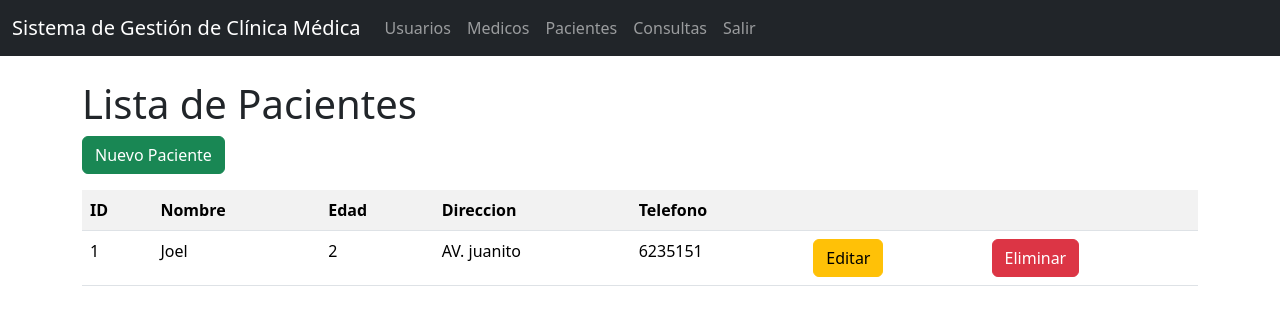
After one commit to JhoeJhl/MVCFlaskSitemaMedico, a Flask app: page /pacientes/ in a window 1280 px wide. The commit adds this page. Shown: the top 325 px of the page. Run offline with Flask 3, Linux system fonts and the light colour scheme; data comes from the database, SQL or seed files in the repository; both versions use the stored data as it was after the commit.

Commit message:
MVC Paciente agregado

```diff
--- a/controllers/MedicoController.py
+++ b/controllers/MedicoController.py
@@ -32,11 +32,11 @@ def edit(id_medico):
         nombre = request.form['nombre']
         especialidad = request.form['especialidad']
         telefono = request.form['telefono']
-        email = request.form['email']
+        correo = request.form['email']
 
 
         #actualizar
-        medico.update(nombre=nombre,especialidad=especialidad, telefono=telefono, email=email)
+        medico.update(nombre=nombre,especialidad=especialidad, telefono=telefono, correo=correo)
         return redirect(url_for('medico.index'))
 
     return MedicoView.edit(medico)
--- /dev/null
+++ b/controllers/PacienteController.py
@@ -0,0 +1,48 @@
+from flask import request, redirect, url_for, Blueprint
+from models.Paciente import Paciente
+from views import PacienteView
+
+paciente_bp = Blueprint('paciente', __name__,url_prefix="/pacientes")
+
+@paciente_bp.route("/")
+def index():
+    #Recupera todos los registro de pacientes
+    pacientes = Paciente.get_all()
+    return PacienteView.list(pacientes)
+
+@paciente_bp.route("/create", methods=['GET','POST'])
+def create():
+    if request.method == 'POST':
+        nombre = request.form['nombre']
+        edad = request.form['edad']
+        direccion = request.form['direccion']
+        telefono = request.form['telefono']
+
+
+        paciente = Paciente(nombre, edad, direccion, telefono )
+        paciente.save()
+        return redirect(url_for('paciente.index'))
+
+    return PacienteView.create()
+
+@paciente_bp.route("/edit/<int:id_paciente>", methods=['GET','POST'])
+def edit(id_paciente):
+    paciente = Paciente.get_by_id(id_paciente)
+    if request.method == 'POST':
+        nombre = request.form['nombre']
+        edad = request.form['edad']
+        direccion = request.form['direccion']
+        telefono = request.form['telefono']
+
+
+        #actualizar
+        paciente.update(nombre=nombre,edad=edad, direccion=direccion, telefono=telefono)
+        return redirect(url_for('paciente.index'))
+
+    return PacienteView.edit(paciente)
+
+@paciente_bp.route("/delete/<int:id_paciente>")
+def delete(id_paciente):
+    paciente = Paciente.get_by_id(id_paciente)
+    paciente.delete()
+    return redirect(url_for('paciente.index'))
--- a/models/Paciente.py
+++ b/models/Paciente.py
@@ -5,7 +5,7 @@ class Paciente(db.Model):
 
     id_paciente = db.Column(db.Integer, primary_key = True)
     nombre = db.Column(db.String(255), nullable = False)
-    edad = db.Column(db.String(100), nullable = False)
+    edad = db.Column(db.Integer, nullable = False)
     direccion = db.Column(db.String(20), nullable = False)
     telefono = db.Column(db.String(200), nullable = False)
 
--- a/run.py
+++ b/run.py
@@ -2,7 +2,7 @@ from flask import Flask, request
 
 #Importacion de controladores
 from controllers import MedicoController
-# from controllers import PacientesController
+from controllers import PacienteController
 # from controllers import ConsultasController
 
 from database import db
@@ -15,6 +15,7 @@ app.config["SQLALCHEMY_TRACK_MODIFICATIONS"] = False
 db.init_app(app)
 
 app.register_blueprint(MedicoController.medico_bp)
+app.register_blueprint(PacienteController.paciente_bp)
 
 
 @app.context_processor
--- a/templates/base.html
+++ b/templates/base.html
@@ -40,7 +40,7 @@
               <a class="nav-link" {{ is_active('/medicos/') }} href="/medicos/">Medicos</a>
             </li>
             <li class="nav-item">
-              <a class="nav-link" href="#">Pacientes</a>
+              <a class="nav-link" {{ is_active('/pacientes/') }} href="/pacientes/">Pacientes</a>
             </li>
             <li class="nav-item">
               <a class="nav-link"  href="#">Consultas</a>
--- /dev/null
+++ b/templates/pacientes/index.html
@@ -0,0 +1,56 @@
+{% extends 'base.html' %}
+{% block title %} Pacientes {% endblock %}
+
+{% block content %}
+
+<br>
+
+<h1>Lista de Pacientes</h1>
+
+<a href="{{ url_for('paciente.create') }}" class="btn btn-success mb-3">
+  Nuevo Paciente
+</a>
+
+<table class="table table-striped">
+  <tr>
+    <th>ID</th>
+    <th>Nombre</th>
+    <th>Edad</th>
+    <th>Direccion</th>
+    <th>Telefono</th>
+    <th></th>
+    <th></th>
+  </tr>
+
+  {% for item in pacientes %}
+
+  <tr>
+    <td>{{ item.id_paciente }}</td>
+    <td>{{ item.nombre }}</td>
+    <td>{{ item.edad }}</td>
+    <td>{{ item.direccion }}</td>
+    <td>{{ item.telefono }}</td>
+
+    <td>
+      <a
+        href="{{ url_for('paciente.edit', id_paciente=item.id_paciente) }}"
+        class="btn btn-warning"
+      >
+        Editar
+      </a>
+    </td>
+
+    <td>
+      <a
+        href="{{ url_for('paciente.delete', id_paciente=item.id_paciente) }}"
+        class="btn btn-danger"
+      >
+        Eliminar
+      </a>
+    </td>
+  </tr>
+
+  {% endfor %}
+</table>
+
+{% endblock %}
--- /dev/null
+++ b/views/PacienteView.py
@@ -0,0 +1,10 @@
+from flask import render_template
+
+def list(pacientes):
+    return render_template('pacientes/index.html', pacientes = pacientes)
+
+def create():
+    return render_template('pacientes/create.html')
+
+def edit(paciente):
+    return render_template('pacientes/edit.html', paciente=paciente)
```
Also changed, not shown: models/Consulta.py (added, +47 -0 lines), templates/pacientes/create.html (added, +34 -0 lines), templates/pacientes/edit.html (added, +34 -0 lines), instance/clinica.db.
